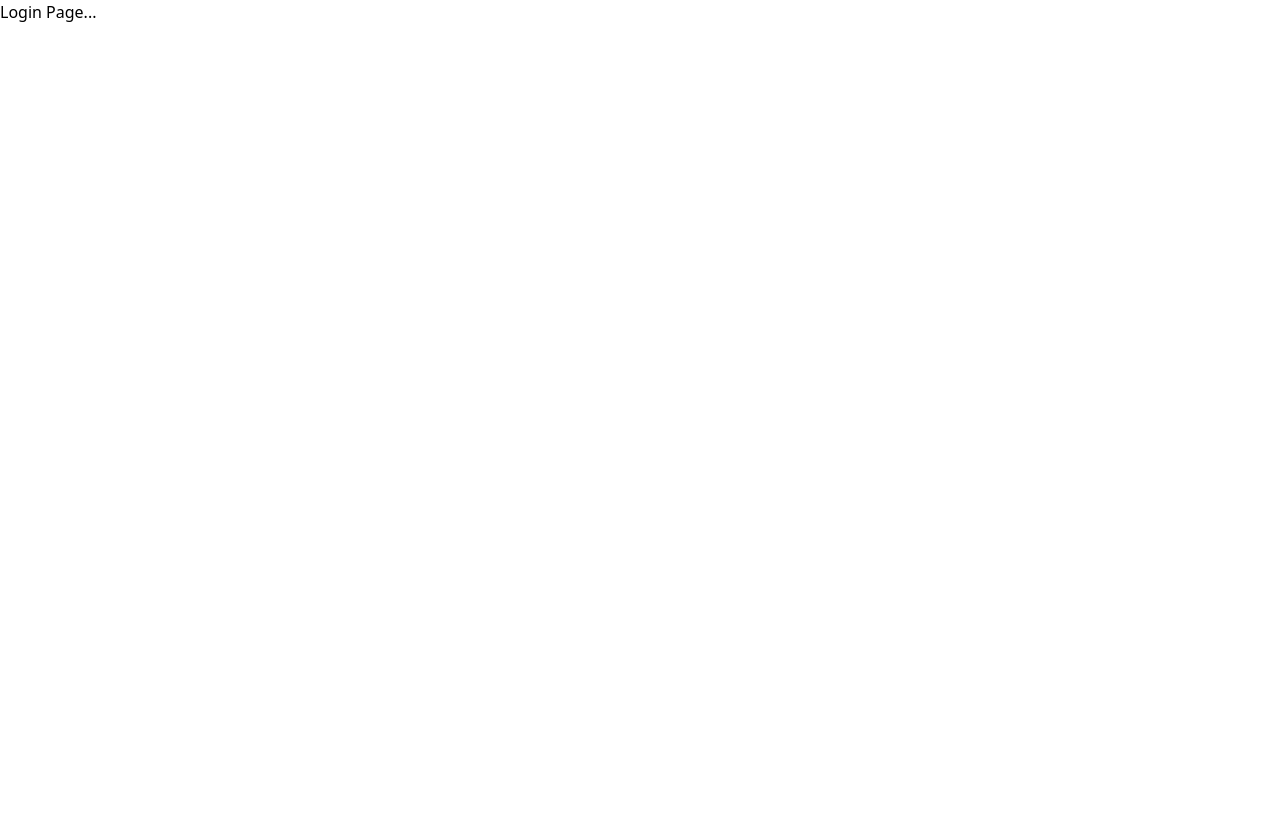
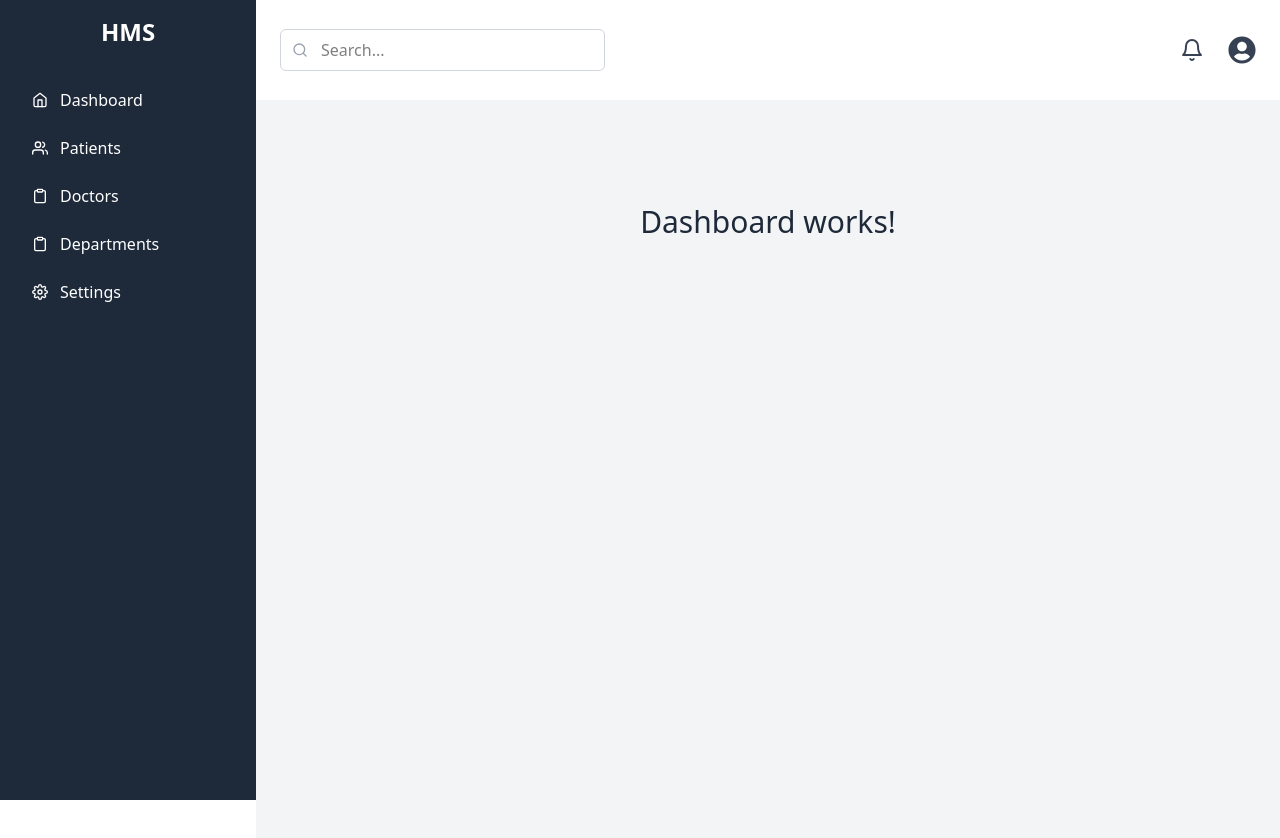
Before and after one commit to Aurang-zaib-Rehman/HMS-Admin-Dashboard, a React (Vite) app: page / in a window 1280 px wide. Shown: the top 838 px of the page. Before the commit the page ends 800 px from the top, so only its background shows below. Built offline with nearby package versions, Linux system fonts and the light colour scheme.

Commit message:
✨ Configure Tailwind CSS and build responsive Navbar & Sidebar

```diff
--- a/package.json
+++ b/package.json
@@ -11,8 +11,12 @@
   },
   "dependencies": {
     "@tailwindcss/vite": "^4.1.17",
+    "apexcharts": "^5.3.6",
     "react": "^19.2.0",
+    "react-apexcharts": "^1.8.0",
     "react-dom": "^19.2.0",
+    "react-icons": "^5.5.0",
+    "react-router-dom": "^7.9.6",
     "tailwindcss": "^4.1.17"
   },
   "devDependencies": {
--- a/src/App.jsx
+++ b/src/App.jsx
@@ -1,5 +1,6 @@
 import { BrowserRouter } from "react-router-dom";
 import AppRoutes from "./Pages/routes/AppRoutes";
+import React from "react";
 
 
 function App() {
--- a/src/Components.jsx/Sidebar.jsx
+++ /dev/null
@@ -1,11 +0,0 @@
-import React from 'react'
-
-function Sidebar() {
-  return (
-    <div>
-
-    </div>
-  )
-}
-
-export default Sidebar
--- /dev/null
+++ b/src/Components/Layout.jsx
@@ -0,0 +1,19 @@
+import { Outlet } from "react-router-dom";
+import Sidebar from "./Sidebar";
+import Navbar from "./Navbar";
+
+function Layout() {
+  return (
+    <div className="flex">
+      <Sidebar />
+      <div className="flex-1 flex flex-col md:ml-0">
+        <Navbar />
+        <div className="p-4 md:p-6 bg-gray-100 flex-1 min-h-screen">
+          <Outlet />
+        </div>
+      </div>
+    </div>
+  );
+}
+
+export default Layout;
--- /dev/null
+++ b/src/Components/Navbar.jsx
@@ -0,0 +1,28 @@
+import React from "react";
+import { FiBell, FiSearch } from "react-icons/fi";
+import { FaUserCircle } from "react-icons/fa";
+
+const Navbar = () => {
+  return (
+    <div className="h-[100px] bg-white shadow-md flex items-center justify-between px-4 md:px-6">
+
+      {/* Search Bar */}
+      <div className="flex items-center w-full md:w-1/3 relative">
+        <FiSearch className="absolute left-3 text-gray-400" />
+        <input
+          type="text"
+          placeholder="Search..."
+          className="pl-10 pr-4 py-2 w-full border border-gray-300 rounded-md focus:outline-none focus:ring-2 focus:ring-blue-500"
+        />
+      </div>
+
+      {/* Right Side Icons */}
+      <div className="flex items-center gap-4 md:gap-6 mt-2 md:mt-0">
+        <FiBell size={24} className="text-gray-700 cursor-pointer" />
+        <FaUserCircle size={28} className="text-gray-700 cursor-pointer" />
+      </div>
+    </div>
+  );
+};
+
+export default Navbar;
--- /dev/null
+++ b/src/Components/Sidebar.jsx
@@ -0,0 +1,56 @@
+import React, { useState } from "react";
+import { Link, useLocation } from "react-router-dom";
+import { FiHome, FiUsers, FiClipboard, FiSettings, FiMenu } from "react-icons/fi";
+
+const Sidebar = () => {
+  const location = useLocation();
+  const [isOpen, setIsOpen] = useState(false);
+
+  const menuItems = [
+    { name: "Dashboard", icon: <FiHome />, path: "/dashboard" },
+    { name: "Patients", icon: <FiUsers />, path: "/patients" },
+    { name: "Doctors", icon: <FiClipboard />, path: "/doctors" },
+    { name: "Departments", icon: <FiClipboard />, path: "/departments" },
+    { name: "Settings", icon: <FiSettings />, path: "/settings/profile" },
+  ];
+
+  return (
+    <>
+      {/* Mobile menu button */}
+      <div className="md:hidden flex justify-between items-center bg-gray-800 text-white p-4">
+        <h1 className="text-2xl font-bold">HMS</h1>
+        <button onClick={() => setIsOpen(!isOpen)}>
+          <FiMenu size={28} />
+        </button>
+      </div>
+
+      {/* Sidebar */}
+      <div
+        className={`bg-gray-800 text-white h-screen p-4 flex flex-col fixed md:relative top-0 left-0 z-50
+          ${isOpen ? "w-64" : "w-0"} md:w-1/5 transition-all duration-300 overflow-hidden`}
+      >
+        <h1 className="text-2xl font-bold mb-8 text-center hidden md:block">HMS</h1>
+        <nav className="flex flex-col gap-2">
+          {menuItems.map((item) => (
+            <Link
+              key={item.name}
+              to={item.path}
+              className={`flex items-center gap-3 px-4 py-2 rounded hover:bg-gray-700 transition-colors ${
+                location.pathname === item.path ? "bg-gray-700" : ""
+              }`}
+              onClick={() => setIsOpen(false)} // Close menu on mobile
+            >
+              {item.icon}
+              <span className="hidden md:inline">{item.name}</span>
+            </Link>
+          ))}
+        </nav>
+      </div>
+
+      {/* Overlay for mobile */}
+      {isOpen && <div className="fixed inset-0 bg-black opacity-50 md:hidden" onClick={() => setIsOpen(false)}></div>}
+    </>
+  );
+};
+
+export default Sidebar;
--- a/src/Pages/dashboard/Dashboard.jsx
+++ b/src/Pages/dashboard/Dashboard.jsx
@@ -1,11 +1,9 @@
-import React from 'react'
+const Dashboard = () => {
+  return (
+    <div className="text-center mt-20 text-3xl text-gray-800">
+      Dashboard works!
+    </div>
+  );
+};
 
-function Dashboard() {
-  return (
-    <>
-      <h1>Dashboard......</h1>
-    </>
-  )
-}
-
-export default Dashboard
+export default Dashboard;
--- a/src/Pages/routes/AppRoutes.jsx
+++ b/src/Pages/routes/AppRoutes.jsx
@@ -1,8 +1,84 @@
+// import React from "react";
+// import { Routes, Route } from "react-router-dom";
+
+// // Layout
+// import Layout from "../../Components/Layout.jsx";
+
+// // Auth
+// import Login from "../Auth/Login.jsx";
+
+// // Dashboard
+// import Dashboard from "../dashboard/Dashboard";
+
+// // Patients
+// import PatientsList from "../Patients/PatientsList";
+// import AddPatients from "../Patients/AddPatients";
+// import EditPatients from "../Patients/EditPatients";
+// import PatientsDetails from "../Patients/PatientsDetails";
+
+// // Doctors
+// import DoctorsList from "../Doctors/DoctorsList";
+// import AddDoctors from "../Doctors/AddDoctors";
+// import EditDoctors from "../Doctors/EditDoctors";
+// import DoctorsDetails from "../Doctors/DoctorsDetails";
+
+// // Departments
+// import DepartmentsList from "../Departments/DepartmentsList";
+// import AddDepartments from "../Departments/AddDepartments";
+
+// // Settings
+// import ProfileSettings from "../Settings/ProfileSettings";
+
+
+// const AppRoutes = () => {
+//   return (
+//     <Routes>
+
+//       {/* - Public Route (No Layout) - */}
+//       <Route path="/" element={<Login />} />
+
+//       {/* - Protected Routes (With Layout) - */}
+//       <Route element={<Layout />}>
+
+//         {/* Dashboard */}
+//         <Route path="/dashboard" element={<Dashboard />} />
+
+//         {/* Patients */}
+//         <Route path="/patients" element={<PatientsList />} />
+//         <Route path="/patients/add" element={<AddPatients />} />
+//         <Route path="/patients/edit/:id" element={<EditPatients />} />
+//         <Route path="/patients/:id" element={<PatientsDetails />} />
+
+//         {/* Doctors */}
+//         <Route path="/doctors" element={<DoctorsList />} />
+//         <Route path="/doctors/add" element={<AddDoctors />} />
+//         <Route path="/doctors/edit/:id" element={<EditDoctors />} />
+//         <Route path="/doctors/:id" element={<DoctorsDetails />} />
+
+//         {/* Departments */}
+//         <Route path="/departments" element={<DepartmentsList />} />
+//         <Route path="/departments/add" element={<AddDepartments />} />
+
+//         {/* Settings */}
+//         <Route path="/settings/profile" element={<ProfileSettings />} />
+
+//       </Route>
+
+//       {/* Fallback 404 */}
+//       <Route path="*" element={<h1>404 - Page Not Found</h1>} />
+
+//     </Routes>
+//   );
+// };
+
+// export default AppRoutes;
+
+
 import React from "react";
 import { Routes, Route } from "react-router-dom";
 
-// Auth
-import Login from "../Auth/Login.jsx";
+// Layout
+import Layout from "../../Components/Layout.jsx";
 
 // Dashboard
 import Dashboard from "../dashboard/Dashboard";
@@ -29,30 +105,39 @@ import ProfileSettings from "../Settings/ProfileSettings";
 const AppRoutes = () => {
   return (
     <Routes>
-      {/* Auth */}
-      <Route path="/" element={<Login />} />
 
-      {/* Dashboard */}
-      <Route path="/dashboard" element={<Dashboard />} />
+      {/* Layout Wrapper */}
+      <Route path="/" element={<Layout />}>
 
-      {/* Patients */}
-      <Route path="/patients" element={<PatientsList />} />
-      <Route path="/patients/add" element={<AddPatients />} />
-      <Route path="/patients/edit/:id" element={<EditPatients />} />
-      <Route path="/patients/:id" element={<PatientsDetails />} />
+        {/* Default route inside layout */}
+        <Route index element={<Dashboard />} />
 
-      {/* Doctors */}
-      <Route path="/doctors" element={<DoctorsList />} />
-      <Route path="/doctors/add" element={<AddDoctors />} />
-      <Route path="/doctors/edit/:id" element={<EditDoctors />} />
-      <Route path="/doctors/:id" element={<DoctorsDetails />} />
+        {/* Dashboard manual route */}
+        <Route path="dashboard" element={<Dashboard />} />
 
-      {/* Departments */}
-      <Route path="/departments" element={<DepartmentsList />} />
-      <Route path="/departments/add" element={<AddDepartments />} />
+        {/* Patients */}
+        <Route path="patients" element={<PatientsList />} />
+        <Route path="patients/add" element={<AddPatients />} />
+        <Route path="patients/edit/:id" element={<EditPatients />} />
+        <Route path="patients/:id" element={<PatientsDetails />} />
 
-      {/* Settings */}
-      <Route path="/settings/profile" element={<ProfileSettings />} />
+        {/* Doctors */}
+        <Route path="doctors" element={<DoctorsList />} />
+        <Route path="doctors/add" element={<AddDoctors />} />
+        <Route path="doctors/edit/:id" element={<EditDoctors />} />
+        <Route path="doctors/:id" element={<DoctorsDetails />} />
+
+        {/* Departments */}
+        <Route path="departments" element={<DepartmentsList />} />
+        <Route path="departments/add" element={<AddDepartments />} />
+
+        {/* Settings */}
+        <Route path="settings/profile" element={<ProfileSettings />} />
+
+      </Route>
+
+      {/* 404 */}
+      <Route path="*" element={<h1>404 - Page Not Found</h1>} />
     </Routes>
   );
 };
```
Also changed, not shown: 1 other file (tests, documents, lock files or other folders).
